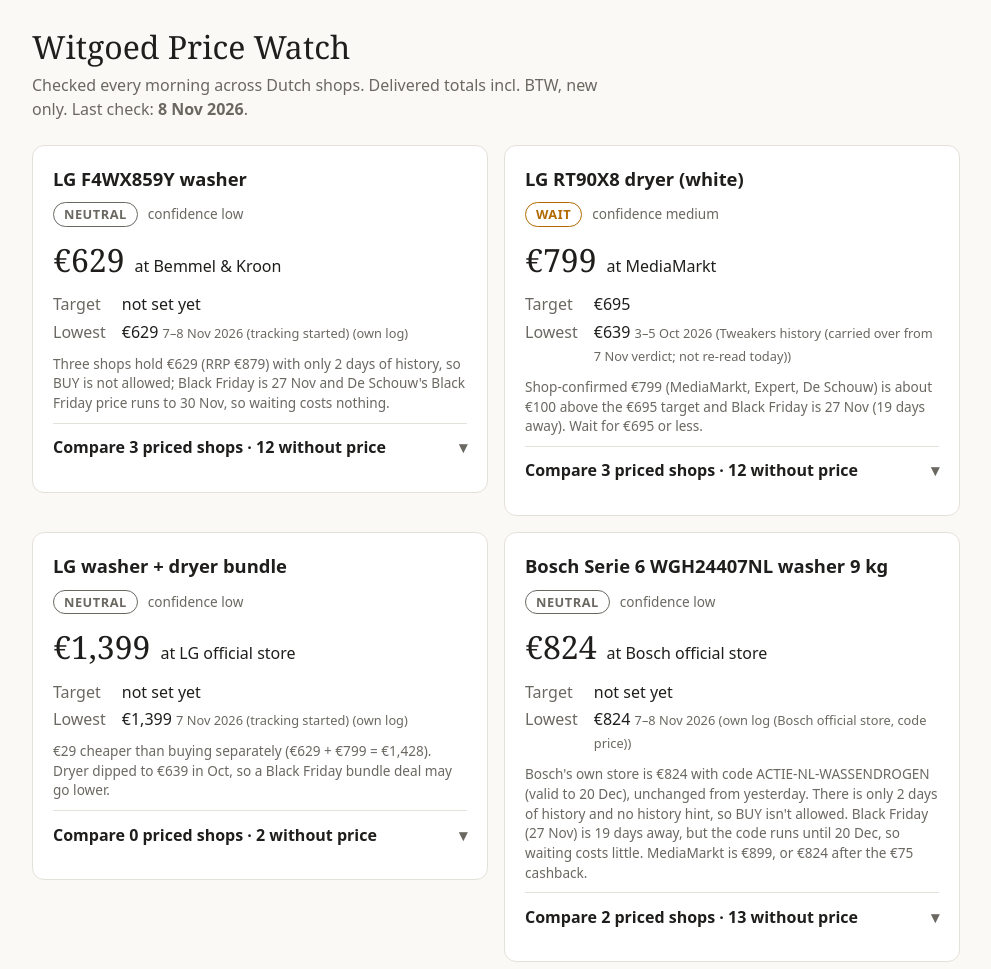
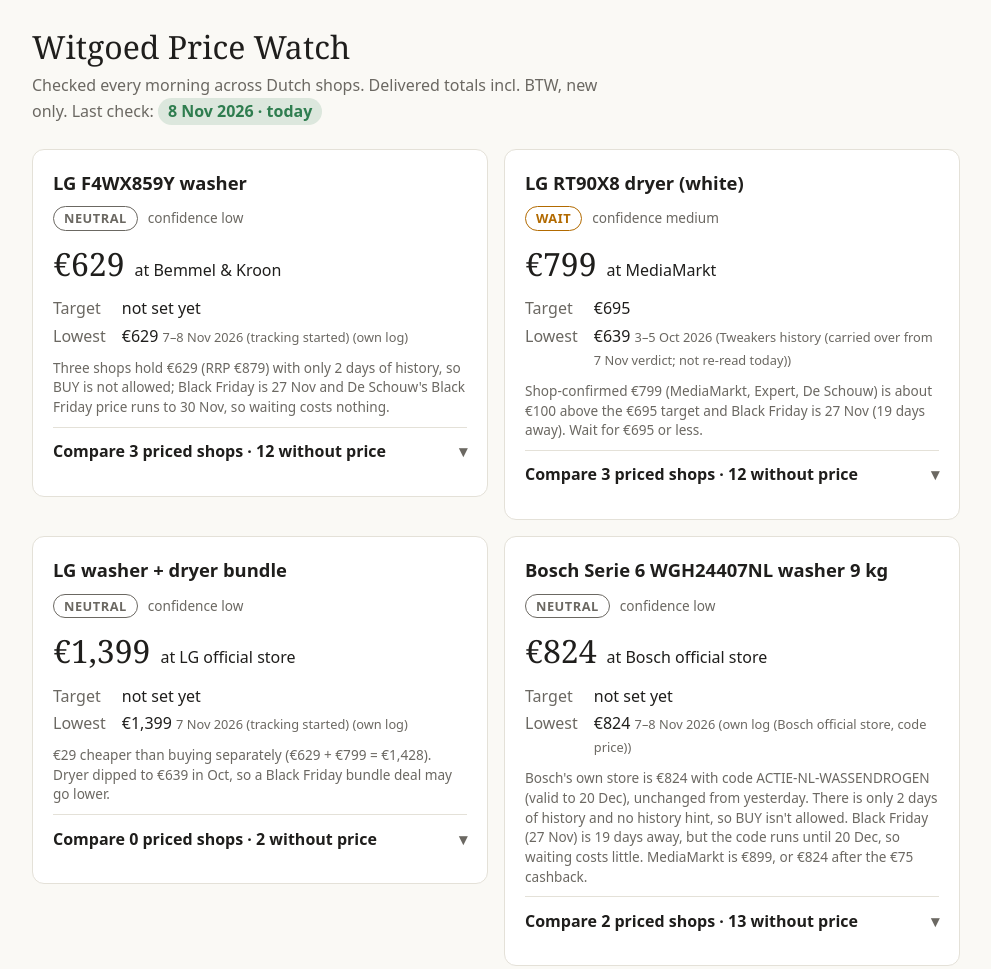
Before and after one commit to avrghz/price-watcher, a plain HTML site: page index.html in a window 1280 px wide. Shown: the top 969 px of the page, without its empty margins (144-1135 px from the left). Drawn offline with nearby package versions, Linux system fonts and the light colour scheme.

Commit message:
Highlight last check date; red when not today
Co-Authored-By: Claude Opus 5.5 <noreply@anthropic.com>

```diff
--- a/index.html
+++ b/index.html
@@ -6,9 +6,9 @@
 <title>Witgoed Price Watch</title>
 <script src="https://cdnjs.cloudflare.com/ajax/libs/d3/7.9.0/d3.min.js"></script>
 <style>
-:root { --bg:#faf9f5; --panel:#fff; --fg:#1f1e1c; --muted:#6b6862; --line:#e4e1d8; --ok:#2f7d4f; --warn:#b26a00; --grid:#ecebe5;
+:root { --bg:#faf9f5; --panel:#fff; --fg:#1f1e1c; --muted:#6b6862; --line:#e4e1d8; --ok:#2f7d4f; --warn:#b26a00; --grid:#ecebe5; --bad:#c62828;
   --c1:#c2410c; --c2:#2563eb; --c3:#7c3aed; --c4:#059669; --c5:#db2777; --c6:#ca8a04; }
-@media (prefers-color-scheme: dark) { :root { --bg:#1a1917; --panel:#242320; --fg:#ece9e1; --muted:#a29e95; --line:#3a3833; --ok:#5fc48a; --warn:#f0a43a; --grid:#302e2a;
+@media (prefers-color-scheme: dark) { :root { --bg:#1a1917; --panel:#242320; --fg:#ece9e1; --muted:#a29e95; --line:#3a3833; --ok:#5fc48a; --warn:#f0a43a; --grid:#302e2a; --bad:#ff6b6b;
   --c1:#fb923c; --c2:#60a5fa; --c3:#a78bfa; --c4:#34d399; --c5:#f472b6; --c6:#facc15; } }
 * { box-sizing: border-box; }
 body { margin: 0; background: var(--bg); color: var(--fg); font: 16px/1.45 system-ui, -apple-system, "Segoe UI", sans-serif; }
@@ -24,6 +24,8 @@ h1 { font-family: Georgia, serif; font-weight: 400; font-size: 2rem; margin: 0;
 .pill { padding: 2px 10px; border-radius: 999px; font-size: .8rem; font-weight: 600; letter-spacing: .04em; border: 1px solid currentColor; }
 .pill.buy { color: var(--ok); } .pill.wait { color: var(--warn); } .pill.neutral { color: var(--muted); }
 .alert { color: var(--ok); font-weight: 600; }
+.last { display: inline-block; padding: 2px 10px; border-radius: 999px; font-weight: 600; background: color-mix(in srgb, var(--ok) 15%, transparent); color: var(--ok); }
+.last.stale { background: color-mix(in srgb, var(--bad) 15%, transparent); color: var(--bad); }
 .facts { display: grid; grid-template-columns: auto 1fr; gap: 4px 16px; margin: 0; }
 .facts dt { color: var(--muted); } .facts dd { margin: 0; font-variant-numeric: tabular-nums; }
 .facts small { color: var(--muted); font-size: .8rem; }
@@ -53,7 +55,7 @@ h1 { font-family: Georgia, serif; font-weight: 400; font-size: 2rem; margin: 0;
 <div class="pw">
   <header>
     <h1>Witgoed Price Watch</h1>
-    <p class="lede">Checked every morning across Dutch shops. Delivered totals incl. BTW, new only. Last check: <b id="last">—</b>.</p>
+    <p class="lede">Checked every morning across Dutch shops. Delivered totals incl. BTW, new only. Last check: <b id="last" class="last">—</b></p>
   </header>
   <section class="cards" id="cards"><p class="note">Loading…</p></section>
   <section class="card">
@@ -106,7 +108,13 @@ function shopLink(r, best) {
 function drawCards() {
   const root = document.getElementById('cards'); root.replaceChildren();
   const vs = latestVerdicts();
-  document.getElementById('last').textContent = vs.length ? fmtDay(vs.reduce((a, r) => r.date > a ? r.date : a, '')) : '—';
+  const lastDate = vs.reduce((a, r) => r.date > a ? r.date : a, '');
+  const today = new Intl.DateTimeFormat('en-CA', {timeZone: 'Europe/Amsterdam'}).format(new Date());
+  const lastEl = document.getElementById('last');
+  const stale = !lastDate || lastDate < today;
+  const days = lastDate ? Math.round((new Date(today) - new Date(lastDate)) / 864e5) : 0;
+  lastEl.textContent = lastDate ? fmtDay(lastDate) + (stale ? ` · ${days} day${days === 1 ? '' : 's'} old` : ' · today') : 'never';
+  lastEl.classList.toggle('stale', stale);
   for (const r of vs) {
     const card = el('article', 'card');
     card.append(el('h2', null, r.product || r.sku));
```
